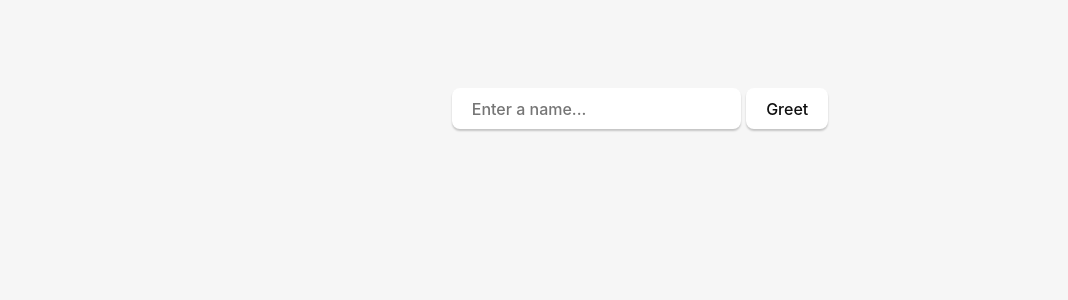
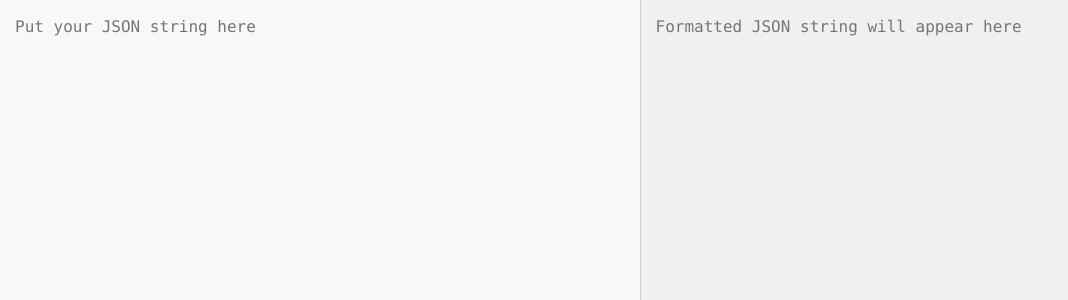
Before and after one commit to rebase/json-prettier, a React (Vite) app: page / in a window 1280 px wide. Shown: the top 300 px of the page, without its empty margins (0-1068 px from the left). Built offline with nearby package versions, Linux system fonts and the light colour scheme.

Commit message:
feat: add basic feature

```diff
--- a/src/App.css
+++ b/src/App.css
@@ -1,116 +1,50 @@
-.logo.vite:hover {
-  filter: drop-shadow(0 0 2em #747bff);
+*,
+*::before,
+*::after {
+  box-sizing: border-box;
 }
 
-.logo.react:hover {
-  filter: drop-shadow(0 0 2em #61dafb);
-}
-:root {
-  font-family: Inter, Avenir, Helvetica, Arial, sans-serif;
-  font-size: 16px;
-  line-height: 24px;
-  font-weight: 400;
-
-  color: #0f0f0f;
-  background-color: #f6f6f6;
-
-  font-synthesis: none;
-  text-rendering: optimizeLegibility;
-  -webkit-font-smoothing: antialiased;
-  -moz-osx-font-smoothing: grayscale;
-  -webkit-text-size-adjust: 100%;
+html,
+body {
+  margin: 0;
+  padding: 0;
+  width: 100vw;
+  height: 100vh;
+  overflow: hidden;
 }
 
 .container {
+  display: flex;
+  flex-direction: row;
+  flex-wrap: nowrap;
+  width: 100vw;
+  height: 100vh;
+  padding: 0;
   margin: 0;
-  padding-top: 10vh;
-  display: flex;
-  flex-direction: column;
-  justify-content: center;
-  text-align: center;
+
+  overflow: hidden;
 }
 
-.logo {
-  height: 6em;
-  padding: 1.5em;
-  will-change: filter;
-  transition: 0.75s;
-}
+.input,
+.output {
+  flex: 1;
 
-.logo.tauri:hover {
-  filter: drop-shadow(0 0 2em #24c8db);
-}
+  height: 100%;
+  padding: 15px;
+  font-family: 'Consolas', 'Monaco', monospace;
+  font-size: 16px;
+  line-height: 1.5;
+  border: none;
+  resize: none;
 
-.row {
-  display: flex;
-  justify-content: center;
-}
-
-a {
-  font-weight: 500;
-  color: #646cff;
-  text-decoration: inherit;
-}
-
-a:hover {
-  color: #535bf2;
-}
-
-h1 {
-  text-align: center;
-}
-
-input,
-button {
-  border-radius: 8px;
-  border: 1px solid transparent;
-  padding: 0.6em 1.2em;
-  font-size: 1em;
-  font-weight: 500;
-  font-family: inherit;
-  color: #0f0f0f;
-  background-color: #ffffff;
-  transition: border-color 0.25s;
-  box-shadow: 0 2px 2px rgba(0, 0, 0, 0.2);
-}
-
-button {
-  cursor: pointer;
-}
-
-button:hover {
-  border-color: #396cd8;
-}
-button:active {
-  border-color: #396cd8;
-  background-color: #e8e8e8;
-}
-
-input,
-button {
   outline: none;
 }
 
-#greet-input {
-  margin-right: 5px;
+.input {
+  border-right: 1px solid #ccc;
+  background-color: #f8f8f8;
 }
 
-@media (prefers-color-scheme: dark) {
-  :root {
-    color: #f6f6f6;
-    background-color: #2f2f2f;
-  }
-
-  a:hover {
-    color: #24c8db;
-  }
-
-  input,
-  button {
-    color: #ffffff;
-    background-color: #0f0f0f98;
-  }
-  button:active {
-    background-color: #0f0f0f69;
-  }
+.output {
+  background-color: #f0f0f0;
 }
--- a/src/App.tsx
+++ b/src/App.tsx
@@ -3,29 +3,33 @@ import {useState} from 'react';
 import './App.css';
 
 function App() {
-  const [greetMsg, setGreetMsg] = useState('');
-  const [name, setName] = useState('');
+  const [formattedString, setFormattedString] = useState('');
 
-  async function greet() {
-    setGreetMsg(await invoke('greet', {name}));
-  }
+  const formatString = async (string: string) => {
+    if (string.trim() === '') {
+      setFormattedString('');
+      return;
+    }
+    try {
+      setFormattedString(await invoke('format_json_string', {jsonString: string}));
+    } catch (error) {
+      setFormattedString(error as string);
+    }
+  };
 
   return (
     <main className="container">
-      <form
-        className="row"
-        onSubmit={e => {
-          e.preventDefault();
-          greet();
-        }}>
-        <input
-          id="greet-input"
-          onChange={e => setName(e.currentTarget.value)}
-          placeholder="Enter a name..."
-        />
-        <button type="submit">Greet</button>
-      </form>
-      <p>{greetMsg}</p>
+      <textarea
+        className="input"
+        placeholder="Put your JSON string here"
+        onChange={e => formatString(e.target.value)}
+      />
+      <textarea
+        className="output"
+        placeholder="Formatted JSON string will appear here"
+        value={formattedString}
+        readOnly
+      />
     </main>
   );
 }
```
Also changed, not shown: 1 other file (tests, documents, lock files or other folders).
